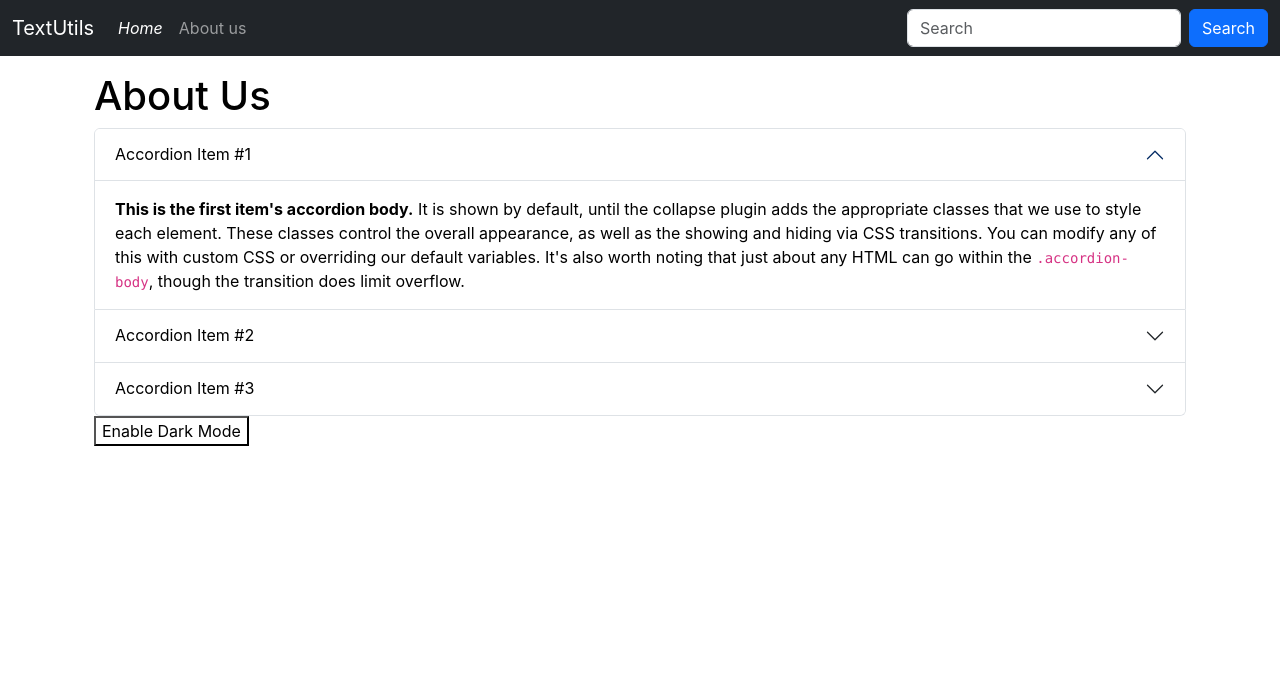
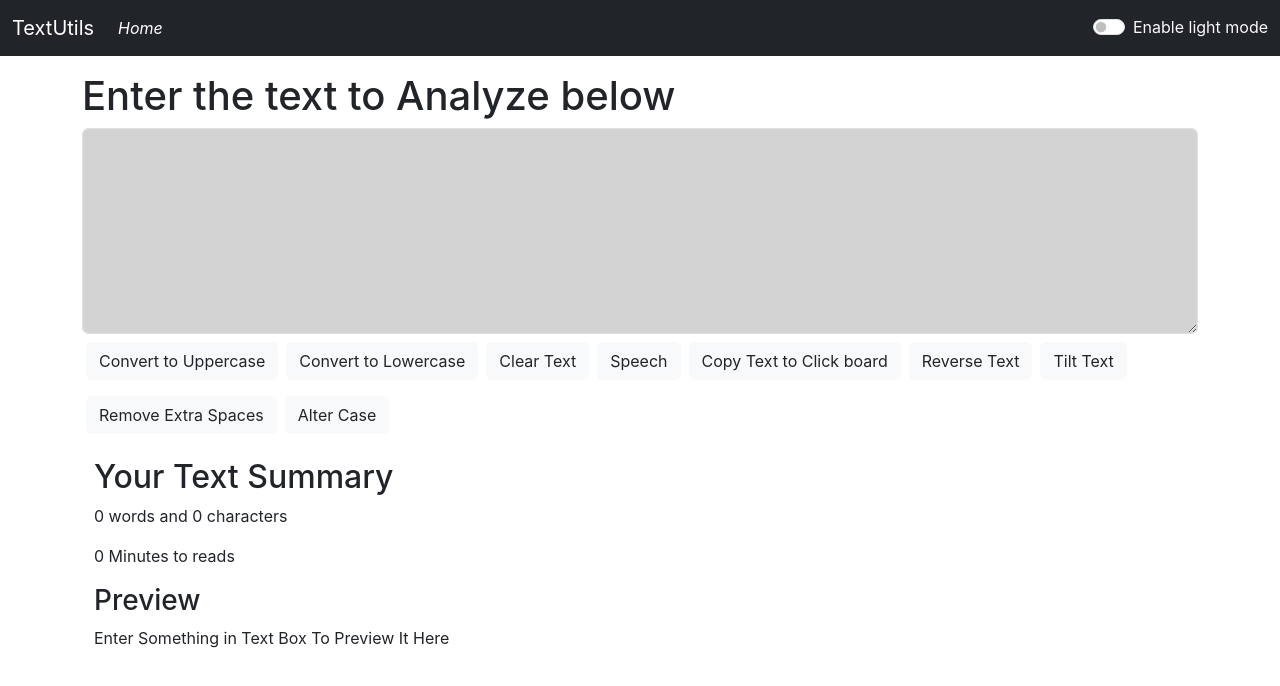
Before and after one commit to Kabeer099/TextUtils, a React (Create React App) app: page / in a window 1280 px wide. Shown: the top 686 px of the page. Built offline with nearby package versions, Linux system fonts and the light colour scheme.

Commit message:
all done

```diff
--- a/package.json
+++ b/package.json
@@ -1,4 +1,5 @@
 {
+  "homepage": "https://kabeer099.github.io/TextUtils",
   "name": "react-project",
   "version": "0.1.0",
   "private": true,
@@ -6,13 +7,17 @@
     "@testing-library/jest-dom": "^5.16.5",
     "@testing-library/react": "^13.4.0",
     "@testing-library/user-event": "^13.5.0",
+    "gh-pages": "^5.0.0",
     "react": "^18.2.0",
     "react-dom": "^18.2.0",
     "react-quill": "^2.0.0",
+    "react-router-dom": "^6.10.0",
     "react-scripts": "5.0.1",
     "web-vitals": "^2.1.4"
   },
   "scripts": {
+    "predeploy": "npm run build",
+    "deploy": "gh-pages -d build",
     "start": "react-scripts start",
     "build": "react-scripts build",
     "test": "react-scripts test",
--- a/public/index.html
+++ b/public/index.html
@@ -7,12 +7,12 @@
     <meta name="theme-color" content="#000000" />
     <meta
       name="description"
-      content="Web site created using create-react-app"
+      content="TextUtils is a Utility which can manipulate the text the way you want."
     />
     <link rel="apple-touch-icon" href="%PUBLIC_URL%/logo192.png" />
     <link rel="manifest" href="%PUBLIC_URL%/manifest.json" />
     <link href="https://cdn.jsdelivr.net/npm/bootstrap@5.3.0-alpha3/dist/css/bootstrap.min.css" rel="stylesheet" integrity="sha384-KK94CHFLLe+nY2dmCWGMq91rCGa5gtU4mk92HdvYe+M/SXH301p5ILy+dN9+nJOZ" crossorigin="anonymous">
-    <title>React App</title>
+    <title>TextUtils </title>
   </head>
   <body>
     <noscript>You need to enable JavaScript to run this app.</noscript>
--- a/src/App.js
+++ b/src/App.js
@@ -1,17 +1,66 @@
+import { useState } from "react";
 import "./App.css";
-import About from "./components/About";
+// import About from "./components/About";
 import Navbar from "./components/Navbar";
-// import TextForm from "./components/TextForm";
+import TextForm from "./components/TextForm";
+import Alert from "./components/Alert";
+// import {
+//   BrowserRouter as Router,
+//   Routes,
+//   Route,
+//   // Link
+// } from "react-router-dom";
 
 function App() {
+  const [mode, setMode] = useState("dark");
+  const [alert, setAlert] = useState(null);
+  const showAlert = (message, type) => {
+    setAlert({
+      message: message,
+      type: type,
+    });
+  };
+  const toggleMode = () => {
+    if (mode === "light") {
+      setMode("dark");
+      document.body.style.color = "white";
+      document.body.style.backgroundColor = "black";
+      showAlert("Dark mode has been selected", "success :");
+      setTimeout(() => {
+        showAlert(null);
+      }, 1500);
+      document.title = "TextUtils - DarkMode";
+    } else {
+      setMode("light");
+      document.body.style.color = "black";
+      document.body.style.backgroundColor = "white";
+      showAlert("Light mode has been selected", "success :");
+      setTimeout(() => {
+        showAlert(null);
+      }, 1500);
+      document.title = "TextUtils - LightMode";
+    }
+  };
   return (
     <>
-      <Navbar title="TextUtils" aboutText="About us" />
+    {/* <Router> */}
+      <Navbar
+        title="TextUtils"
+        aboutText="About us"
+        homeText="Home"
+        mode={mode}
+        toggleMode={toggleMode}
+      />
       <div className="container my-3">
+        <Alert alert={alert} />
+        {/* <Routes> */}
+          {/* <Route exact path="/about" element={<About mode={mode} toggleMode={toggleMode} />} />
 
-      {/* <TextForm heading="Enter the text to Analyze below"/> */}
-      <About />
+          <Route exact path="/" element={<TextForm heading="Enter the text to Analyze below" showAlert={showAlert} mode={mode}/>} /> */}
+          <TextForm heading="Enter the text to Analyze below" showAlert={showAlert} mode={mode}/>
+        {/* // </Routes> */}
       </div>
+      {/* </Router> */}
     </>
   );
 }
--- a/src/components/About.js
+++ b/src/components/About.js
@@ -1,39 +1,16 @@
-import React, { useState } from "react";
+import React from "react";
 
-export default function About() {
+export default function About(props) {
 
-    const [myStyle, setMyStyle] = useState({
-        color : 'black',
-        backgroundColor : 'white'
-    });
-    const [btnText, setBtnText] = useState('Enable Dark Mode');
-    const toggleStyle =()=> {
-        if(myStyle.color === 'white'){
-            setMyStyle({
-                color : 'black',
-                backgroundColor : 'white',
-                border: '1px solid white'
-            })
-            setBtnText('Enable Dark Mode');
-        }
-        else{
-            setMyStyle({
-                color : 'white',
-                backgroundColor : 'black'
-            })
-            setBtnText('Enable Light Mode');
-
-        }
-    }
 
     return (
-    <div className="container" style={myStyle}>
+    <div className={`container bg-${props.mode}`} >
         <h1 className="my-2">About Us</h1>
       <div className="accordion" id="accordionExample">
         <div className="accordion-item">
           <h2 className="accordion-header">
             <button
-              className="accordion-button" style={myStyle}
+              className={`accordion-button bg-${props.mode}  text-${props.mode=== 'light' ? 'dark' : 'light'}`}
               type="button"
               data-bs-toggle="collapse"
               data-bs-target="#collapseOne"
@@ -48,7 +25,7 @@ export default function About() {
             className="accordion-collapse collapse show"
             data-bs-parent="#accordionExample"
           >
-            <div className="accordion-body" style={myStyle}>
+            <div className={`accordion-body bg-${props.mode}  text-${props.mode=== 'light' ? 'dark' : 'light'}`}  >
               <strong>This is the first item's accordion body.</strong> It is
               shown by default, until the collapse plugin adds the appropriate
               classes that we use to style each element. These classes control
@@ -63,7 +40,7 @@ export default function About() {
         <div className="accordion-item">
           <h2 className="accordion-header">
             <button
-              className="accordion-button collapsed" style={myStyle}
+              className={`accordion-button collapsed bg-${props.mode}  text-${props.mode=== 'light' ? 'dark' : 'light'}`}
               type="button"
               data-bs-toggle="collapse"
               data-bs-target="#collapseTwo"
@@ -78,7 +55,7 @@ export default function About() {
             className="accordion-collapse collapse"
             data-bs-parent="#accordionExample"
           >
-            <div className="accordion-body" style={myStyle}>
+            <div  className={`accordion-body bg-${props.mode}  text-${props.mode=== 'light' ? 'dark' : 'light'}`} >
               <strong>This is the second item's accordion body.</strong> It is
               hidden by default, until the collapse plugin adds the appropriate
               classes that we use to style each element. These classes control
@@ -93,7 +70,7 @@ export default function About() {
         <div className="accordion-item">
           <h2 className="accordion-header">
             <button
-              className="accordion-button collapsed" style={myStyle}
+              className={`accordion-button collapsed bg-${props.mode}  text-${props.mode=== 'light' ? 'dark' : 'light'}`}
               type="button"
               data-bs-toggle="collapse"
               data-bs-target="#collapseThree"
@@ -108,7 +85,7 @@ export default function About() {
             className="accordion-collapse collapse"
             data-bs-parent="#accordionExample"
           >
-            <div className="accordion-body" style={myStyle}>
+            <div  className={`accordion-body bg-${props.mode } text-${props.mode=== 'light' ? 'dark' : 'light'}`} >
               <strong>This is the third item's accordion body.</strong> It is
               hidden by default, until the collapse plugin adds the appropriate
               classNamees that we use to style each element. These classNamees control
@@ -121,9 +98,9 @@ export default function About() {
           </div>
         </div>
       </div>
-      <div classNameName="container py-5">
+      {/* <div classNameName="container py-5">
       <button onClick={toggleStyle} type="submit" style={myStyle}>{btnText}</button>
-      </div>
+      </div> */}
     </div>
   );
 }
--- /dev/null
+++ b/src/components/Alert.js
@@ -0,0 +1,17 @@
+import React from "react";
+
+function Alert(props) {
+  // const Capitalize =(word)=>{
+  //   const low = word;
+  //   return low.toUpperCase();
+  // }
+  return (
+    <div>
+    { props.alert && <div className={`alert alert-${props.alert.type} alert-dismissible fade show`} role="alert">
+      <strong>{props.alert.type }</strong>{props.alert.message}
+      </div>}
+    </div>
+  );
+}
+
+export default Alert;
--- a/src/components/Navbar.js
+++ b/src/components/Navbar.js
@@ -1,12 +1,13 @@
 import React  from "react";
 import PropTypes from "prop-types";
+// import { Link } from 'react-router-dom';
 
 export default function Navbar(props) {
 
   return (
-    <nav className="navbar navbar-expand-lg navbar-dark bg-dark">
+    <nav className={`navbar navbar-expand-lg navbar-${props.mode} bg-${props.mode}`}>
       <div className="container-fluid">
-        <a className="navbar-brand" href="/">
+        <a className="navbar-brand" href="#">
           {props.title}
         </a>
         <button
@@ -23,18 +24,18 @@ export default function Navbar(props) {
         <div className="collapse navbar-collapse" id="navbarSupportedContent">
           <ul className="navbar-nav me-auto mb-2 mb-lg-0">
             <li className="nav-item">
-              <a className="nav-link active" aria-current="page" href="/">
-                Home
+              <a className="nav-link active" aria-current="page" href="#">
+                {props.homeText }
               </a>
             </li>
-            <li className="nav-item">
-              <a className="nav-link" href="/">
+            {/* <li className="nav-item">
+              <a className="nav-link" href="/about">
                 {props.aboutText}
               </a>
-            </li>
+            </li> */}
           </ul>
           <form className="d-flex" role="search">
-            <input
+            {/* <input
               className="form-control me-2"
               type="search"
               placeholder="Search"
@@ -42,7 +43,11 @@ export default function Navbar(props) {
             />
             <button className="btn btn-primary" type="submit">
               Search
-            </button>
+            </button> */}
+            <div className={`form-check form-switch text-${props.mode === 'light' ? 'dark' : 'light'}`}>
+              <input className="form-check-input" onClick={props.toggleMode} type="checkbox" id="flexSwitchCheckDefault"/>
+              <label className=" form-check-label " htmlFor="flexSwitchCheckDefault">Enable {props.mode === 'light' ? 'dark' : 'light'} mode</label>
+            </div>
           </form>
         </div>
       </div>
--- a/src/components/TextForm.js
+++ b/src/components/TextForm.js
@@ -7,33 +7,84 @@ export default function TextForm(props) {
         // console.log('Uppercase was clicked' + text);
         const textUpperCase = text.toUpperCase();
         setText(textUpperCase);
+        props.showAlert('Your Text Has Been Capitalize', 'success :');
+        setTimeout(() => {
+          props.showAlert(null);
+        }, 1500);
+
     }
     const handleLowClick =()=> {
       const textLowercase = text.toLowerCase();
       setText(textLowercase);
+      props.showAlert('Text Has Been Converted to LowerCase', 'success :');
+      setTimeout(() => {
+        props.showAlert(null);
+      }, 1500);
     }
     const handleClearClick =()=>{
       const clearText = '';
         setText(clearText);
+        props.showAlert('Text Has Been Cleared', 'success :');
+      setTimeout(() => {
+        props.showAlert(null);
+      }, 1500);
     }
     const handleClipBoardClick =()=>{
       navigator.clipboard.writeText(text);
+      props.showAlert('Text Has Been Copied to Clipboard ', 'success :');
+      setTimeout(() => {
+        props.showAlert(null);
+      }, 1500);
     }
-    const handleSpeakClick = () => {
-      let msg = new SpeechSynthesisUtterance();
-      msg.text = text;
-      window.speechSynthesis.speak(msg);
+    const handleSpeakClick =()=> {
+      let utterance = new SpeechSynthesisUtterance(text);
+    // Speak the utterance
+    window.speechSynthesis.speak(utterance);
+
     }
     const handleReverseTextClick =()=> {
       const reverseText = text.split("").reverse();
       // reverseText = reverseText.reverse();
       let newText = reverseText.join("");
       setText(newText);
+      props.showAlert('Text Has Been Reversed ', 'success :');
+      setTimeout(() => {
+        props.showAlert(null);
+      }, 1500);
     }
     const handleTiltTextClick =()=> {
      let tiltText = text.toUpperCase() + text.substring(1).toLowerCase();
      setText(tiltText);
+     props.showAlert('Text Has Been Tilted ', 'success :');
+     setTimeout(() => {
+       props.showAlert(null);
+     }, 1500);
     }
+    const handleExtraSpace =()=> {
+      let newText = text.split(/[ ]+/);
+      setText(newText.join(" "))
+      props.showAlert('Extra Spaces Removed', 'success :');
+      setTimeout(() => {
+        props.showAlert(null);
+      }, 1500);
+    }
+    const handleOnAlternatingCase =()=> {
+      let newtext = ""
+      for (let index = 0; index < text.length; index++) {
+          if ((index % 2) === 0) {
+              newtext += text[index].toLowerCase()
+          }
+          else {
+              newtext += text[index].toUpperCase()
+          }
+
+      }
+      setText(newtext);
+      props.showAlert('Text Has Been Alternated', 'success :');
+      setTimeout(() => {
+        props.showAlert(null);
+      }, 1500);
+  }
 
     const handleOnChange =(event)=> {
         // console.log('On Change');
@@ -44,21 +95,23 @@ export default function TextForm(props) {
     <div>
   <h1>{props.heading}</h1>
 <div className="mb-3">
-  <textarea className="form-control" value={text} onChange={handleOnChange} id="myBox" rows="8"></textarea>
-  <button className="btn btn-success my-2 mx-2" onClick={handleUpClick}>Convert to Uppercase</button>
-  <button className="btn btn-success my-2 mx-2" onClick={handleLowClick}>Convert to Lowercase</button>
-  <button className="btn btn-success my-2 mx-2" onClick={handleClearClick}>Clear Text</button>
-  <button className="btn btn-success my-2 mx-2" onClick={handleSpeakClick}>Speech</button>
-  <button className="btn btn-success my-2 mx-2" onClick={handleClipBoardClick}>Copy Text to Click board</button>
-  <button className="btn btn-success my-2 mx-2" onClick={handleReverseTextClick}>Reverse Text</button>
-  <button className="btn btn-success my-2 mx-2" onClick={handleTiltTextClick}>Tilt Text</button>
+  <textarea className="form-control" value={text} style={{backgroundColor :props.mode === 'dark' ? 'lightgrey' : 'white',color:''}} onChange={handleOnChange} id="myBox" rows="8"></textarea>
+  <button className={`btn bg-${props.mode === 'light' ? 'dark' : 'light'} text-${props.mode} my-2 mx-1`} onClick={handleUpClick}>Convert to Uppercase</button>
+  <button className={`btn bg-${props.mode === 'light' ? 'dark' : 'light'} text-${props.mode} my-2 mx-1`} onClick={handleLowClick}>Convert to Lowercase</button>
+  <button className={`btn bg-${props.mode === 'light' ? 'dark' : 'light'} text-${props.mode} my-2 mx-1`} onClick={handleClearClick}>Clear Text</button>
+  <button className={`btn bg-${props.mode === 'light' ? 'dark' : 'light'} text-${props.mode} my-2 mx-1`} onClick={handleSpeakClick}>Speech</button>
+  <button className={`btn bg-${props.mode === 'light' ? 'dark' : 'light'} text-${props.mode} my-2 mx-1`} onClick={handleClipBoardClick}>Copy Text to Click board</button>
+  <button className={`btn bg-${props.mode === 'light' ? 'dark' : 'light'} text-${props.mode} my-2 mx-1`} onClick={handleReverseTextClick}>Reverse Text</button>
+  <button className={`btn bg-${props.mode === 'light' ? 'dark' : 'light'} text-${props.mode} my-2 mx-1`} onClick={handleTiltTextClick}>Tilt Text</button>
+  <button className={`btn bg-${props.mode === 'light' ? 'dark' : 'light'} text-${props.mode} my-2 mx-1`} onClick={handleExtraSpace}>Remove Extra Spaces</button>
+  <button className={`btn bg-${props.mode === 'light' ? 'dark' : 'light'} text-${props.mode} my-2 mx-1`} onClick={handleOnAlternatingCase}>Alter Case</button>
 </div>
 <div className="container">
     <h2>Your Text Summary</h2>
     <p>{text === '' ? '0' :text.split(' ').length} words and {text.length} characters</p>
     <p>{text === '' ? '0' :0.008 * text.split(' ').length } Minutes to reads </p>
     <h3>Preview</h3>
-    <p>{text}</p>
+    <p>{text==='' ?'Enter Something in Text Box To Preview It Here' : text}</p>
 </div>
     </div>
   )
```
Also changed, not shown: 2 other files (tests, documents, lock files or other folders).
